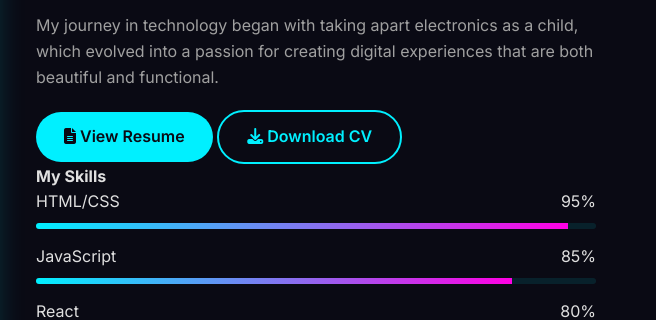
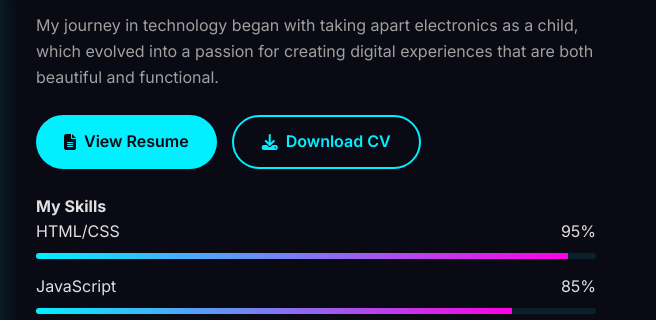
Before and after one commit to subhra03/portfolio, a plain HTML site: page index.html in a window 1280 px wide. Shown: the part 3357-3677 px from the top of the page, 624-1280 px from the left. Drawn offline with nearby package versions, Linux system fonts and the light colour scheme.

Commit message:
Update style.css

```diff
--- a/style.css
+++ b/style.css
@@ -600,3 +600,23 @@
         padding: 80px 0;
       }
     }
+
+
+
+.resume-btn-container {
+  display: flex;
+  gap: 15px;
+  margin: 25px 0;
+}
+
+.resume-btn-container .btn {
+  display: flex;
+  align-items: center;
+  gap: 8px;
+}
+
+@media (max-width: 576px) {
+  .resume-btn-container {
+    flex-direction: column;
+  }
+}
```
